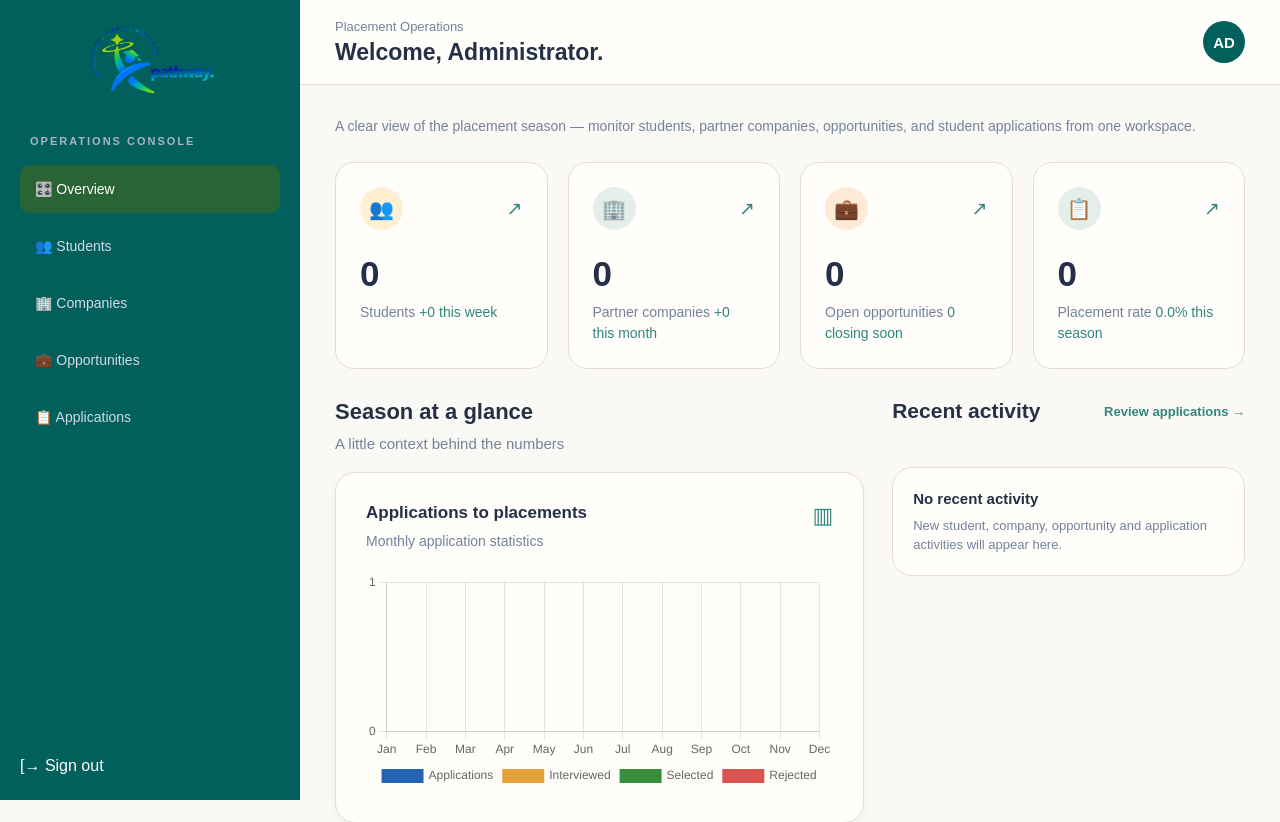
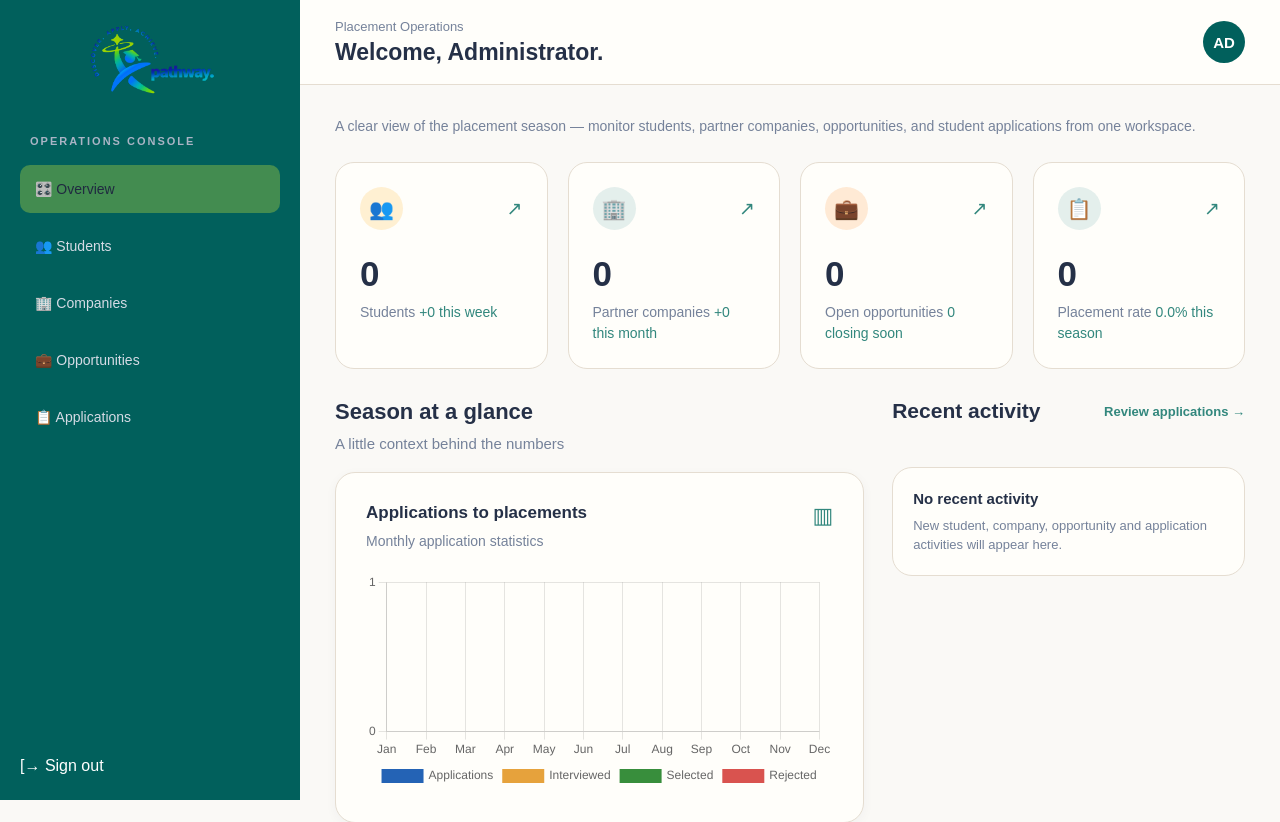
Before and after one commit to adarshsingh-1/Pathway_, a Java web app: page /3_Admin_Side/Dashboard.jsp in a window 1280 px wide, with the pointer over the restyled element. Shown: the top 822 px of the page. Run offline with Tomcat 11, a stand-in JSP engine, Linux system fonts and the light colour scheme.

Commit message:
Update Dashboard.css

```diff
--- a/src/main/webapp/3_Admin_Side/Dashboard.css
+++ b/src/main/webapp/3_Admin_Side/Dashboard.css
@@ -89,11 +89,16 @@ img {
     transition: background 0.2s ease, color 0.2s ease;
 }
 
+
 .sidebar nav a:hover,
-.sidebar a:hover,
-.sidebar nav a.active {
+.sidebar a:hover {
     background: #2b6434;
-    color: #fff;
+    color: white;
+}
+
+.sidebar nav a.active:hover {
+    background: #438c50;
+    color: #202a40;
 }
 
 .signout {
```
